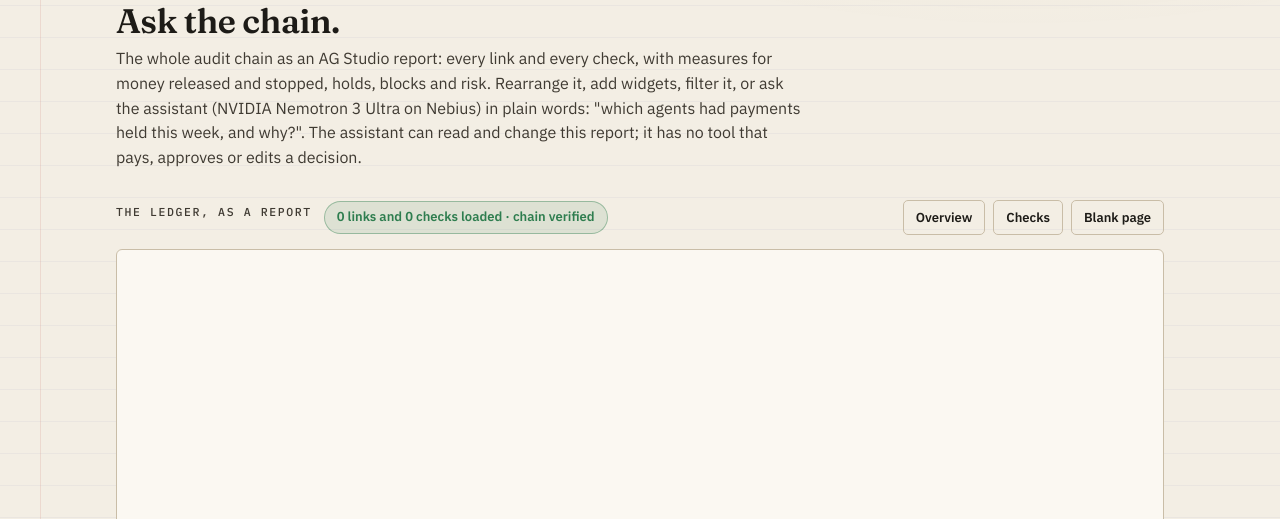
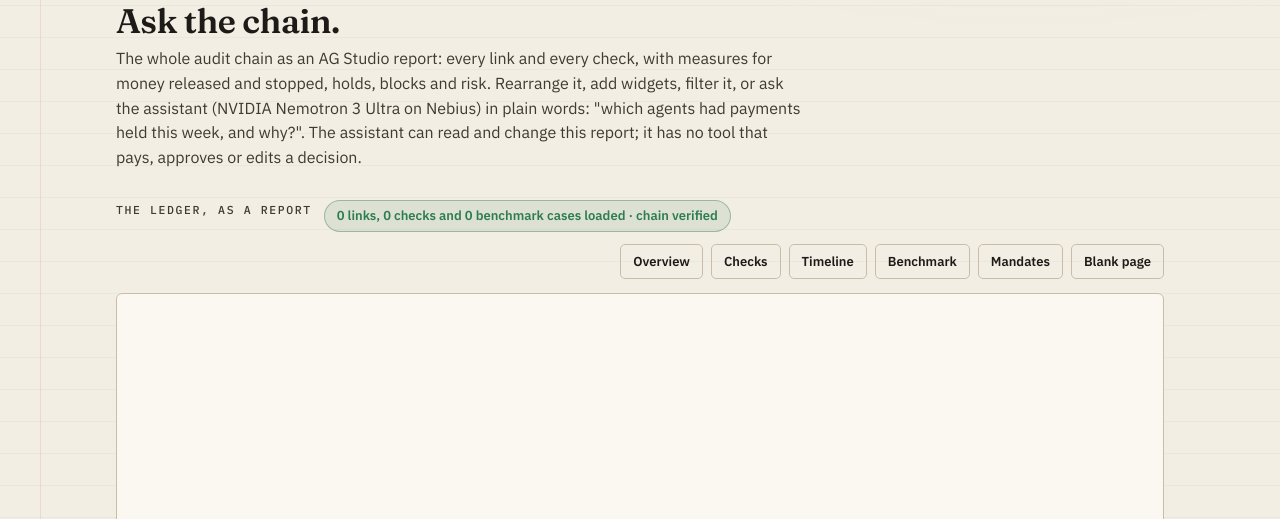
Before and after one commit to NovaCorpAI/safepay, a Flask app: page /studio in a window 1280 px wide. Shown: the part 250-769 px from the top of the page. Run offline with Flask 3, Linux system fonts and the light colour scheme; data that the repository does not hold is empty; some libraries are stand-ins or nearby versions.

Commit message:
Studio: Timeline, Benchmark and Mandates pages over the chain
Three more AG Studio pages built from the same chain: Timeline (released
vs stopped per day as a stacked area, holds and blocks per day, links and
checks per day, value tiles with day sparklines, a radial gauge of average
risk); Benchmark (one row per attack-benchmark case per console run:
attacks caught, missed, legitimate allowed, false alarms, by category and
by mode, with every case and its step verdicts); Mandates (a funnel of
USD authorized, captured and voided, a pivot of amount by agent and link
type, links per agent). Two new sources, bench and stages, are derived in
the browser from the audit records. Page buttons now bind to the buttons
only: <body data-page> used to catch the bubbled click and reset the page.

Co-Authored-By: Claude Fable 5.1 <noreply@anthropic.com>

```diff
--- a/webapp/static/studio.js
+++ b/webapp/static/studio.js
@@ -9,8 +9,11 @@
   const status = document.getElementById('studio-status');
   const say = (t, cls) => { if (status) { status.textContent = t; status.className = 'status ' + (cls || 'idle'); } };
 
+  // "benchmark case <id> (<kind>, <category>), step i of n, <mode> mode: <note>"
+  const BENCH = /^benchmark case (\S+) \((attack|legit), ([^)]+)\), step (\d+) of (\d+), (\w+) mode/;
   function tables(audit) {
-    const links = [], checks = [];
+    const links = [], checks = [], runs = new Map();
+    let authorized = 0, captured = 0, voided = 0;
     for (const r of audit.records || []) {
       const p = r.payload || {}, i = p.intent || {}, x = (p.execution && typeof p.execution === 'object') ? p.execution : {};
       const ev = p.event || 'decision', v = p.verdict || '', amt = Number(i.amount || 0);
@@ -24,13 +27,35 @@
         stopped: money && (v === 'hold' || v === 'block') ? amt : 0,
         isHold: v === 'hold' ? 1 : 0, isBlock: v === 'block' ? 1 : 0, n: 1,
         sealed: x.seal ? 1 : 0, outside: ev === 'outside' ? 1 : 0,
+        checksRun: (p.checks || []).length,
       });
       for (const c of p.checks || []) {
         checks.push({ seq: p.seq, check: c.name, passed: c.passed ? 1 : 0, failed: c.passed ? 0 : 1,
           severity: c.severity || '', risk: Number(c.risk || 0) });
       }
+      if (ev === 'authorize' && v === 'allow') authorized += amt;
+      if (ev === 'capture' && v === 'allow') captured += amt;
+      if (ev === 'void') voided += amt;
+      // One row per benchmark case per run (the console's live benchmark):
+      // a case is caught when any of its steps was held or blocked.
+      const m = ev === 'benchmark' ? BENCH.exec((p.reasons || [])[0] || '') : null;
+      if (m) {
+        const key = String(i.agent_id || m[1]);
+        const row = runs.get(key) || { seq: p.seq, when: (p.ts || 0) * 1000, case: m[1], kind: m[2], category: m[3],
+          mode: m[6], steps: Number(m[5]), verdicts: [], amount: 0, isAttack: m[2] === 'attack' ? 1 : 0,
+          isLegit: m[2] === 'legit' ? 1 : 0, caught: 0, missed: 0, allowed: 0, flagged: 0, n: 1 };
+        row.verdicts[Number(m[4]) - 1] = v; row.amount += amt;
+        runs.set(key, row);
+      }
     }
-    return { links, checks };
+    const bench = [...runs.values()].map(r => {
+      const flagged = r.verdicts.some(v => v && v !== 'allow') ? 1 : 0;
+      return Object.assign(r, { verdicts: r.verdicts.join(' → '), caught: r.isAttack && flagged ? 1 : 0,
+        missed: r.isAttack && !flagged ? 1 : 0, allowed: r.isLegit && !flagged ? 1 : 0, flagged: r.isLegit && flagged ? 1 : 0 });
+    });
+    const stages = [{ stage: '1 Authorized', amount: authorized, order: 1 }, { stage: '2 Captured', amount: captured, order: 2 },
+                    { stage: '3 Voided', amount: voided, order: 3 }];
+    return { links, checks, bench, stages };
   }
 
   const f = (id, name, format, description, extra) => Object.assign({ id, name, format, description }, extra || {});
@@ -52,6 +77,29 @@
     f('n', 'One', 'integerFormat', 'Always 1; summed to count links.', { hide: true }),
     f('sealed', 'Sealed', 'integerFormat', '1 when the payment carries a public seal (SP-...).', { cardinality: 'low' }),
     f('outside', 'Outside', 'integerFormat', '1 for money that moved without a SafePay decision.', { cardinality: 'low' }),
+    f('checksRun', 'Checks run', 'integerFormat', 'How many checks ran on this link.', { cardinality: 'low' }),
+  ];
+  const benchFields = [
+    f('case', 'Case', 'textFormat', 'The benchmark case id (benchmark/attacks/cases.json).', { cardinality: 'high' }),
+    f('kind', 'Kind', 'textFormat', 'attack (must be stopped) or legit (must pass).', { cardinality: 'low' }),
+    f('category', 'Category', 'textFormat', 'What the case tests: injection, lookalike, drain, velocity, history, legit...', { cardinality: 'low' }),
+    f('mode', 'Mode', 'textFormat', 'rules (policy only), full (plus live web and reasoning) or strict.', { cardinality: 'low' }),
+    f('when', 'When', 'dateFormat', 'When the case was run.', { cardinality: 'high' }),
+    f('steps', 'Steps', 'integerFormat', 'Payments in the case (a drain is several).', { cardinality: 'low' }),
+    f('verdicts', 'Verdicts', 'textFormat', 'The verdict of each step, in order.', { cardinality: 'high' }),
+    f('amount', 'Amount', 'decimalFormat', 'Total amount the case asked for, USD.', { cardinality: 'high' }),
+    f('isAttack', 'Is attack', 'integerFormat', '1 for an attack case.', { hide: true }),
+    f('isLegit', 'Is legit', 'integerFormat', '1 for a legitimate case.', { hide: true }),
+    f('caught', 'Caught', 'integerFormat', '1 when an attack was held or blocked at some step.', { cardinality: 'low' }),
+    f('missed', 'Missed', 'integerFormat', '1 when an attack passed every step.', { cardinality: 'low' }),
+    f('allowed', 'Allowed', 'integerFormat', '1 when a legitimate case passed every step.', { cardinality: 'low' }),
+    f('flagged', 'False alarm', 'integerFormat', '1 when a legitimate case was held or blocked.', { cardinality: 'low' }),
+    f('n', 'One', 'integerFormat', 'Always 1; summed to count cases.', { hide: true }),
+  ];
+  const stageFields = [
+    f('stage', 'Stage', 'textFormat', 'Mandate stage: authorized (held on the card), captured (charged), voided (released).', { cardinality: 'low' }),
+    f('amount', 'Amount', 'decimalFormat', 'USD through that stage.', { cardinality: 'high' }),
+    f('order', 'Order', 'integerFormat', 'Stage order.', { hide: true }),
   ];
   const checkFields = [
     f('seq', 'Link #', 'integerFormat', 'The chain link this check belongs to (links.seq).', { cardinality: 'high', hide: true }),
@@ -70,6 +118,14 @@
     m('blocks', 'Blocks', 'integerFormat', 'Number of blocked links.', { id: 'links.isBlock', aggregation: 'sum' }),
     m('avgRisk', 'Average risk', 'decimalFormat', 'Average of the per-link risk.', { id: 'links.risk', aggregation: 'avg' }),
     m('failedChecks', 'Failed checks', 'integerFormat', 'Number of checks that flagged a payment.', { id: 'checks.failed', aggregation: 'sum' }),
+    m('checksTotal', 'Checks run', 'integerFormat', 'Number of checks SafePay ran.', { id: 'links.checksRun', aggregation: 'sum' }),
+    m('attacksCaught', 'Attacks caught', 'integerFormat', 'Benchmark attacks held or blocked.', { id: 'bench.caught', aggregation: 'sum' }),
+    m('attacksMissed', 'Attacks missed', 'integerFormat', 'Benchmark attacks that passed.', { id: 'bench.missed', aggregation: 'sum' }),
+    m('attacksTotal', 'Attacks', 'integerFormat', 'Benchmark attack cases run.', { id: 'bench.isAttack', aggregation: 'sum' }),
+    m('legitAllowed', 'Legit allowed', 'integerFormat', 'Legitimate benchmark cases that passed.', { id: 'bench.allowed', aggregation: 'sum' }),
+    m('legitFlagged', 'False alarms', 'integerFormat', 'Legitimate benchmark cases held or blocked.', { id: 'bench.flagged', aggregation: 'sum' }),
+    m('casesTotal', 'Cases', 'integerFormat', 'Benchmark cases run.', { id: 'bench.n', aggregation: 'sum' }),
+    m('stageAmount', 'Through stage (USD)', 'decimalFormat', 'USD that reached a mandate stage.', { id: 'stages.amount', aggregation: 'sum' }),
   ];
 
   const text = (t, size) => ({ type: 'text', dataMapping: {}, format: { style: { text: t, typography: { fontSize: size || 20, fontWeight: 'bold' } } } });
@@ -113,6 +169,65 @@
         },
         filter: { page: [] },
       },
+      {
+        id: 'timeline',
+        widgets: {
+          head: text('Day by day: what moved, what was stopped'),
+          k1: { type: 'value', dataMapping: { value: [{ id: 'releasedTotal' }], sparklineX: [{ id: 'links.when::day' }] }, format: { caption: { enabled: true, text: 'Released (USD), by day' } } },
+          k2: { type: 'value', dataMapping: { value: [{ id: 'stoppedTotal' }], sparklineX: [{ id: 'links.when::day' }] }, format: { caption: { enabled: true, text: 'Stopped (USD), by day' } } },
+          k3: { type: 'value', dataMapping: { value: [{ id: 'linkCount' }], sparklineX: [{ id: 'links.when::day' }] }, format: { caption: { enabled: true, text: 'Links written, by day' } } },
+          gauge: { type: 'radial-gauge', dataMapping: { value: [{ id: 'avgRisk' }] }, format: title('Average risk, 0 to 1') },
+          money: { type: 'area-chart-stacked', dataMapping: { categoryKey: [{ id: 'links.when::day' }], valueKey: [{ id: 'releasedTotal' }, { id: 'stoppedTotal' }], tooltipKey: [] }, format: title('Released vs stopped, per day') },
+          verdicts: { type: 'column-chart-stacked', dataMapping: { categoryKey: [{ id: 'links.when::day' }], valueKey: [{ id: 'holds' }, { id: 'blocks' }], tooltipKey: [] }, format: title('Holds and blocks, per day') },
+          events: { type: 'line-chart', dataMapping: { categoryKey: [{ id: 'links.when::day' }], valueKey: [{ id: 'linkCount' }, { id: 'checksTotal' }], tooltipKey: [] }, format: title('Links and checks, per day') },
+        },
+        widgetLayout: {
+          head: { xTrack: 0, yTrack: 0, xSpan: 24, ySpan: 3 },
+          k1: { xTrack: 0, yTrack: 3, xSpan: 6, ySpan: 12 }, k2: { xTrack: 6, yTrack: 3, xSpan: 6, ySpan: 12 },
+          k3: { xTrack: 12, yTrack: 3, xSpan: 6, ySpan: 12 }, gauge: { xTrack: 18, yTrack: 3, xSpan: 6, ySpan: 12 },
+          money: { xTrack: 0, yTrack: 15, xSpan: 12, ySpan: 22 }, verdicts: { xTrack: 12, yTrack: 15, xSpan: 12, ySpan: 22 },
+          events: { xTrack: 0, yTrack: 37, xSpan: 24, ySpan: 20 },
+        },
+        filter: { page: [] },
+      },
+      {
+        id: 'benchmark',
+        widgets: {
+          head: text('The attack benchmark, as the console ran it against this deployment'),
+          k1: kpi('attacksCaught', 'Attacks caught'), k2: kpi('attacksTotal', 'Attacks run'),
+          k3: kpi('legitAllowed', 'Legitimate invoices allowed'), k4: kpi('legitFlagged', 'False alarms'),
+          byCategory: { type: 'bar-chart-stacked', dataMapping: { categoryKey: [{ id: 'bench.category' }], valueKey: [{ id: 'attacksCaught' }, { id: 'attacksMissed' }], tooltipKey: [] }, format: title('Caught vs missed, by attack category') },
+          byMode: { type: 'column-chart-grouped', dataMapping: { categoryKey: [{ id: 'bench.mode' }], valueKey: [{ id: 'attacksCaught' }, { id: 'attacksMissed' }, { id: 'legitAllowed' }], tooltipKey: [] }, format: title('By mode: rules only, full, strict') },
+          share: { type: 'donut-chart', dataMapping: { categoryKey: [{ id: 'bench.category' }], valueKey: [{ id: 'casesTotal' }], tooltipKey: [] }, format: title('Cases by category') },
+          grid: { type: 'grid', dataMapping: { cols: [{ id: 'bench.case' }, { id: 'bench.kind' }, { id: 'bench.category' }, { id: 'bench.mode' }, { id: 'bench.verdicts' }, { id: 'bench.steps', aggregation: 'max' }, { id: 'bench.amount', aggregation: 'sum' }] }, format: title('Every case, every run') },
+        },
+        widgetLayout: {
+          head: { xTrack: 0, yTrack: 0, xSpan: 24, ySpan: 3 },
+          k1: { xTrack: 0, yTrack: 3, xSpan: 6, ySpan: 7 }, k2: { xTrack: 6, yTrack: 3, xSpan: 6, ySpan: 7 },
+          k3: { xTrack: 12, yTrack: 3, xSpan: 6, ySpan: 7 }, k4: { xTrack: 18, yTrack: 3, xSpan: 6, ySpan: 7 },
+          byCategory: { xTrack: 0, yTrack: 10, xSpan: 10, ySpan: 24 }, byMode: { xTrack: 10, yTrack: 10, xSpan: 8, ySpan: 24 },
+          share: { xTrack: 18, yTrack: 10, xSpan: 6, ySpan: 24 },
+          grid: { xTrack: 0, yTrack: 34, xSpan: 24, ySpan: 28 },
+        },
+        filter: { page: [] },
+      },
+      {
+        id: 'mandates',
+        widgets: {
+          head: text('Mandates: authorized, captured, voided'),
+          funnel: { type: 'funnel-chart', dataMapping: { categoryKey: [{ id: 'stages.stage' }], valueKey: [{ id: 'stageAmount' }], tooltipKey: [] }, format: title('USD through each stage') },
+          pivot: { type: 'pivot-grid', dataMapping: { rows: [{ id: 'links.agent' }], columns: [{ id: 'links.event' }], values: [{ id: 'links.amount', aggregation: 'sum' }] }, format: title('Amount by agent and link type') },
+          byAgent: { type: 'column-chart-stacked', dataMapping: { categoryKey: [{ id: 'links.agent' }], valueKey: [{ id: 'linkCount' }], tooltipKey: [] }, format: title('Links per agent') },
+          grid: { type: 'grid', dataMapping: { cols: [{ id: 'links.event' }, { id: 'links.seq' }, { id: 'links.when' }, { id: 'links.verdict' }, { id: 'links.agent' }, { id: 'links.merchant' }, { id: 'links.amount', aggregation: 'sum' }] }, format: title('Every link, by type (authorize, capture, void are the mandates)') },
+        },
+        widgetLayout: {
+          head: { xTrack: 0, yTrack: 0, xSpan: 24, ySpan: 3 },
+          funnel: { xTrack: 0, yTrack: 3, xSpan: 8, ySpan: 24 }, pivot: { xTrack: 8, yTrack: 3, xSpan: 10, ySpan: 24 },
+          byAgent: { xTrack: 18, yTrack: 3, xSpan: 6, ySpan: 24 },
+          grid: { xTrack: 0, yTrack: 27, xSpan: 24, ySpan: 26 },
+        },
+        filter: { page: [] },
+      },
       { id: 'blank', widgets: {}, widgetLayout: {}, filter: { page: [] } },
     ],
     selectedPageId: 'overview',
@@ -147,6 +262,8 @@
       sources: [
         { id: 'links', name: 'Chain links', dataShape: 'row', tables: [{ id: 'links', name: 'Chain links', description: 'One row per link of the hash-chained audit log.', fields: linkFields }], getData: async () => ({ data: t.links }) },
         { id: 'checks', name: 'Checks', dataShape: 'row', tables: [{ id: 'checks', name: 'Checks', description: 'One row per check SafePay ran on a link; join seq to links.seq.', fields: checkFields }], getData: async () => ({ data: t.checks }) },
+        { id: 'bench', name: 'Benchmark cases', dataShape: 'row', tables: [{ id: 'bench', name: 'Benchmark cases', description: 'One row per attack-benchmark case per run from the console (17 attacks, 8 legitimate invoices): caught, missed, allowed or false alarm.', fields: benchFields }], getData: async () => ({ data: t.bench }) },
+        { id: 'stages', name: 'Mandate stages', dataShape: 'row', tables: [{ id: 'stages', name: 'Mandate stages', description: 'USD authorized, captured and voided under PayPal mandates (authorize, capture, void links).', fields: stageFields }], getData: async () => ({ data: t.stages }) },
       ],
       relationships: [{ id: 'checks-links', source: { tableId: 'checks', fieldId: 'seq' }, target: { tableId: 'links', fieldId: 'seq' }, type: 'many-to-one' }],
       expressions,
@@ -172,7 +289,8 @@
         promptStarters: PROMPTS,
       })),
     });
-    say(`${t.links.length} links and ${t.checks.length} checks loaded · chain ${audit.ok ? 'verified' : 'BROKEN'}`, audit.ok ? 'ok' : 'bad');
+    window.safepayStudio = api;
+    say(`${t.links.length} links, ${t.checks.length} checks and ${t.bench.length} benchmark cases loaded · chain ${audit.ok ? 'verified' : 'BROKEN'}`, audit.ok ? 'ok' : 'bad');
   }
   // AG Studio in SafePay's own identity: the console's paper, ink, seal blue
   // and verdict colours, its typefaces, read from the page's CSS tokens.
@@ -206,7 +324,9 @@
     }, palette));
   }
 
-  document.querySelectorAll('[data-page]').forEach(b => {
+  // Only the page buttons: <body data-page="studio"> would otherwise catch
+  // the bubbled click and name a page that does not exist.
+  document.querySelectorAll('button[data-page]').forEach(b => {
     b.onclick = () => { if (api) api.setState({ ...api.getState(), selectedPageId: b.dataset.page }); };
   });
   boot();
--- a/webapp/templates/studio.html
+++ b/webapp/templates/studio.html
@@ -13,6 +13,9 @@
     <div class="lbtns">
       <button class="ghost" data-page="overview">Overview</button>
       <button class="ghost" data-page="checks">Checks</button>
+      <button class="ghost" data-page="timeline">Timeline</button>
+      <button class="ghost" data-page="benchmark">Benchmark</button>
+      <button class="ghost" data-page="mandates">Mandates</button>
       <button class="ghost" data-page="blank">Blank page</button>
     </div>
   </div>
```
